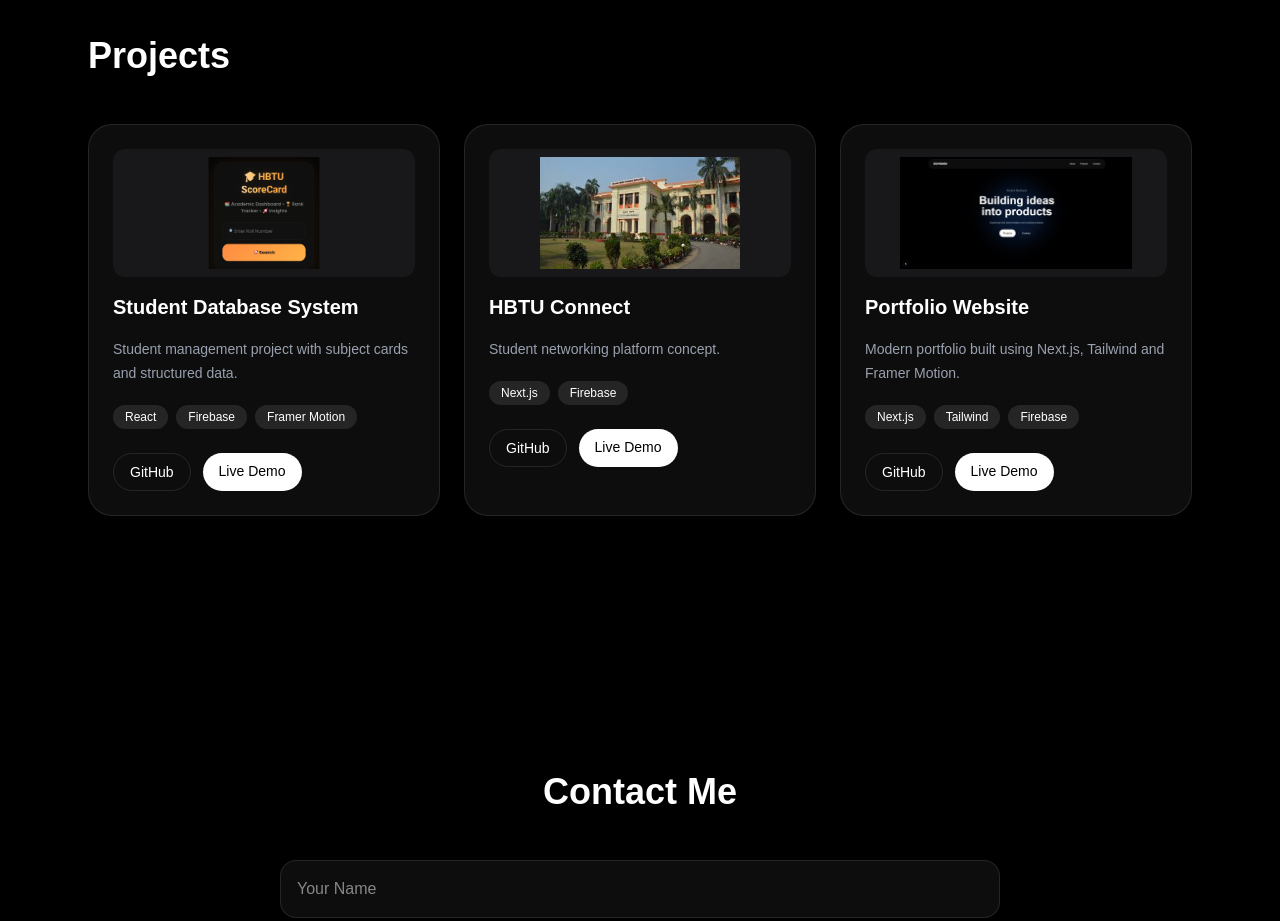
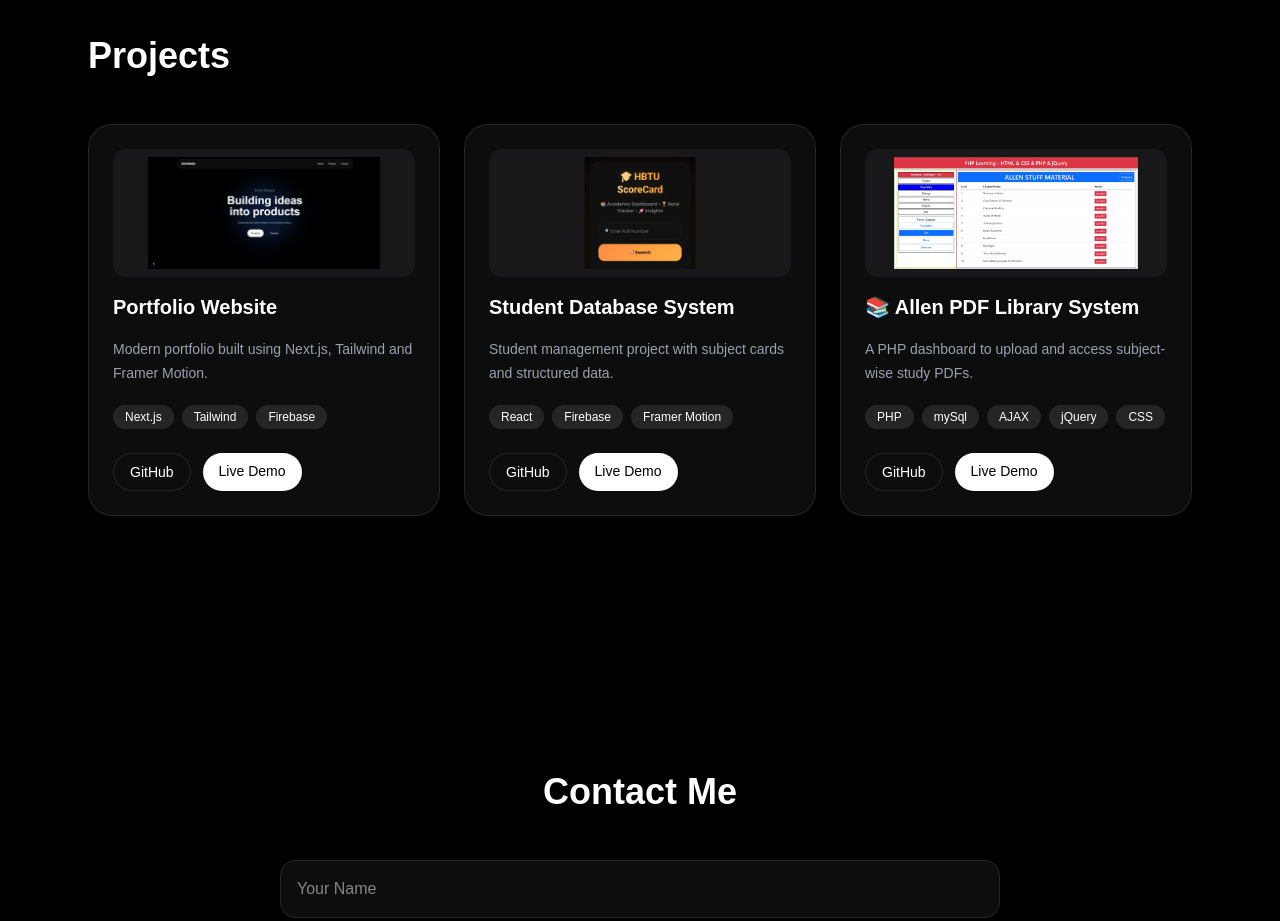
Before and after one commit to itsdivyanshuno/portfolio, a Next.js app: page / in a window 1280 px wide. Shown: the part 2120-3041 px from the top of the page. Built offline with nearby package versions, Linux system fonts and the light colour scheme.

Commit message:
updated projects section

```diff
--- a/src/data/projects.ts
+++ b/src/data/projects.ts
@@ -1,4 +1,19 @@
 export const projects = [
+
+  {
+    title: "Portfolio Website",
+
+    description:
+      "Modern portfolio built using Next.js, Tailwind and Framer Motion.",
+
+    tech: ["Next.js", "Tailwind", "Firebase"],
+
+    image: "/portfolio.jpg",
+
+    github: "https://github.com/itsdivyanshuno/portfolio",
+
+    demo: "https://portfolio-alpha-ochre-48.vercel.app/",
+  },
 
   {
     title: "Student Database System",
@@ -16,33 +31,18 @@ export const projects = [
   },
 
   {
-    title: "HBTU Connect",
+    title: "📚 Allen PDF Library System",
 
     description:
-      "Student networking platform concept.",
+      "A PHP dashboard to upload and access subject-wise study PDFs.",
 
-    tech: ["Next.js", "Firebase"],
+    tech: ["PHP", "mySql", "AJAX", "jQuery", "CSS"],
 
-    image: "/hbtu.jpg",
+    image: "/git-allen.jpg",
 
-    github: "#",
+    github: "https://github.com/itsdivyanshuno/allen",
 
     demo: "#",
   },
 
-  {
-    title: "Portfolio Website",
-
-    description:
-      "Modern portfolio built using Next.js, Tailwind and Framer Motion.",
-
-    tech: ["Next.js", "Tailwind", "Firebase"],
-
-    image: "/portfolio.jpg",
-
-    github: "https://github.com/itsdivyanshuno/portfolio",
-
-    demo: "https://portfolio-alpha-ochre-48.vercel.app/",
-  },
-
 ];
```
Also changed, not shown: public/git-allen.jpg (added), public/hbtu.jpg (deleted).
